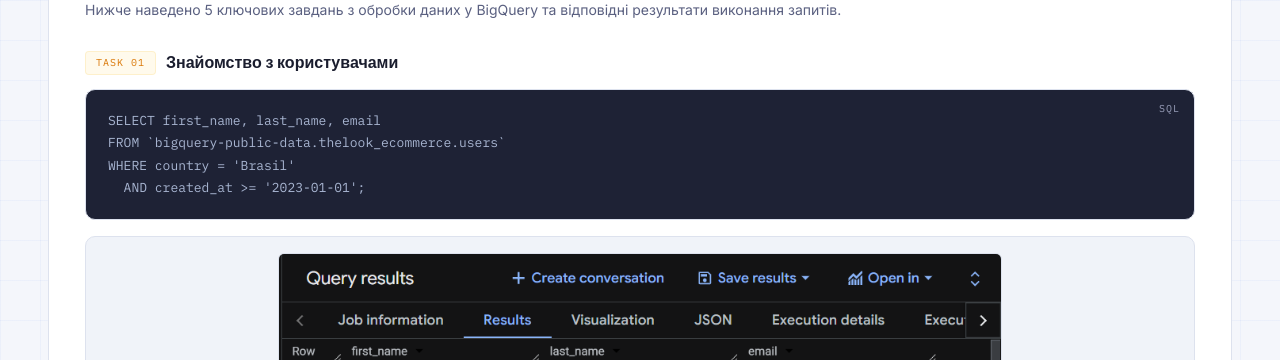
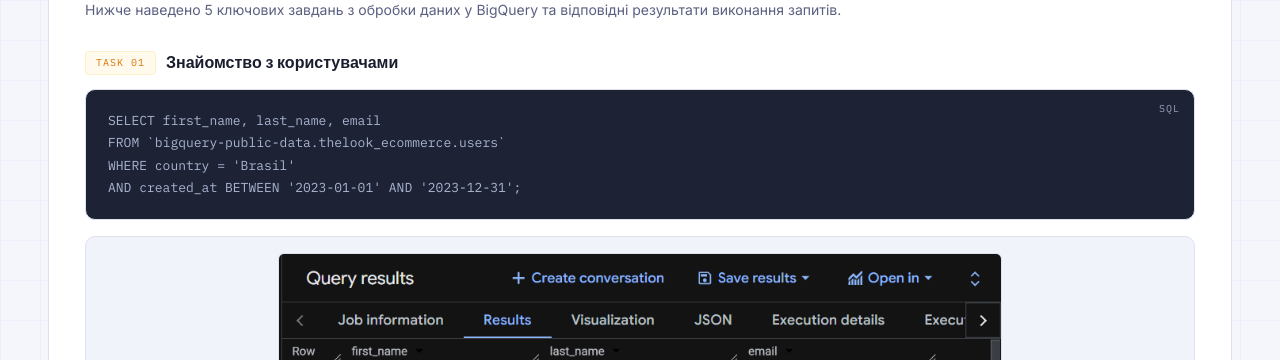
Before and after one commit to darapiven565-boop/Final-project, a plain HTML site: page index.html in a window 1280 px wide. Shown: the part 440-800 px from the top of the page. Drawn offline with Linux system fonts and the light colour scheme; a script that the page names is missing.

Commit message:
modified index

```diff
--- a/index.html
+++ b/index.html
@@ -446,7 +446,7 @@
             <pre>SELECT first_name, last_name, email
 FROM `bigquery-public-data.thelook_ecommerce.users`
 WHERE country = 'Brasil'
-  AND created_at >= '2023-01-01';</pre>
+AND created_at BETWEEN '2023-01-01' AND '2023-12-31';</pre>
             <div class="screenshot">
                 <img src="sql/1_task.png" alt="Результат завдання 1">
                 <span class="caption">// результат виконання запиту 01</span>
```
